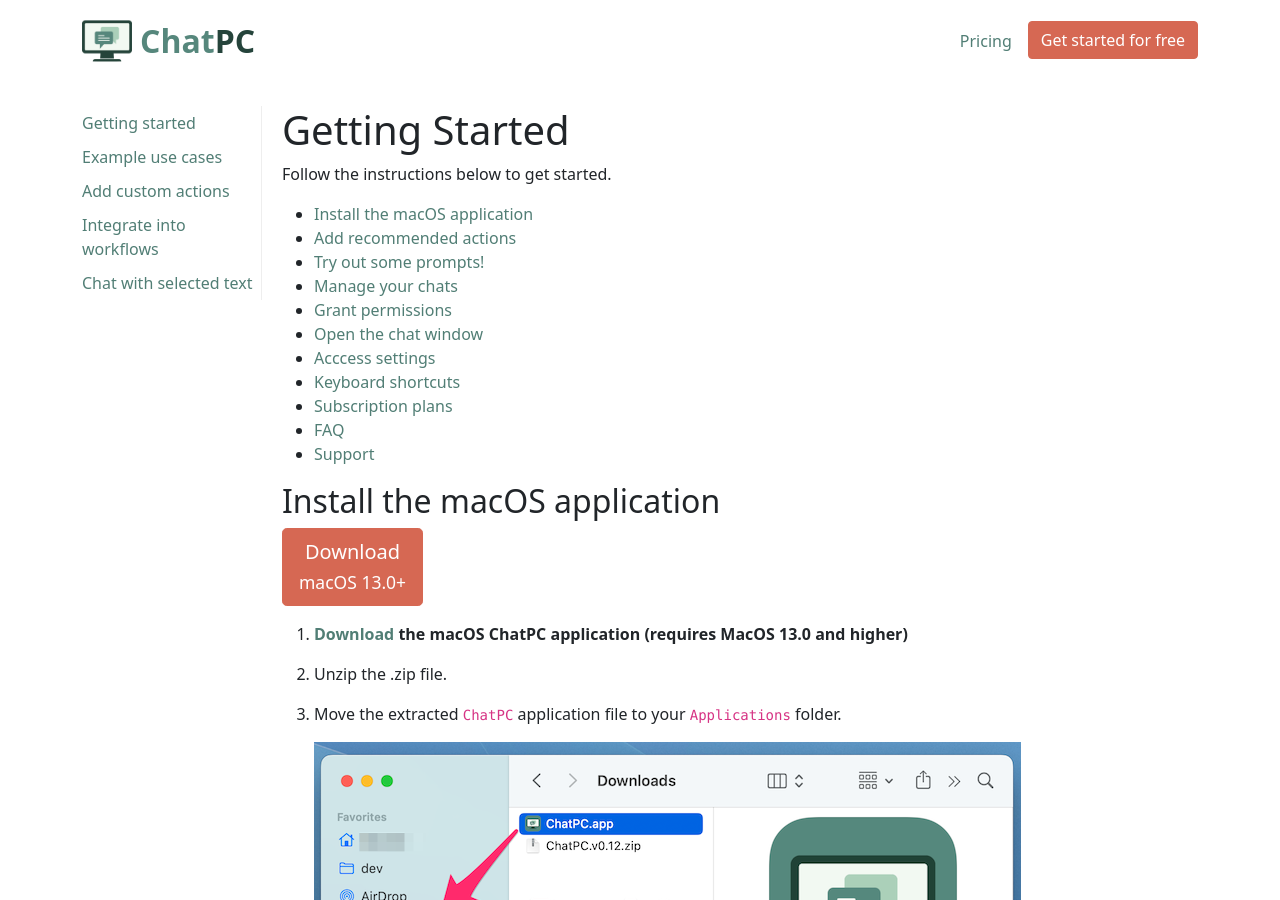
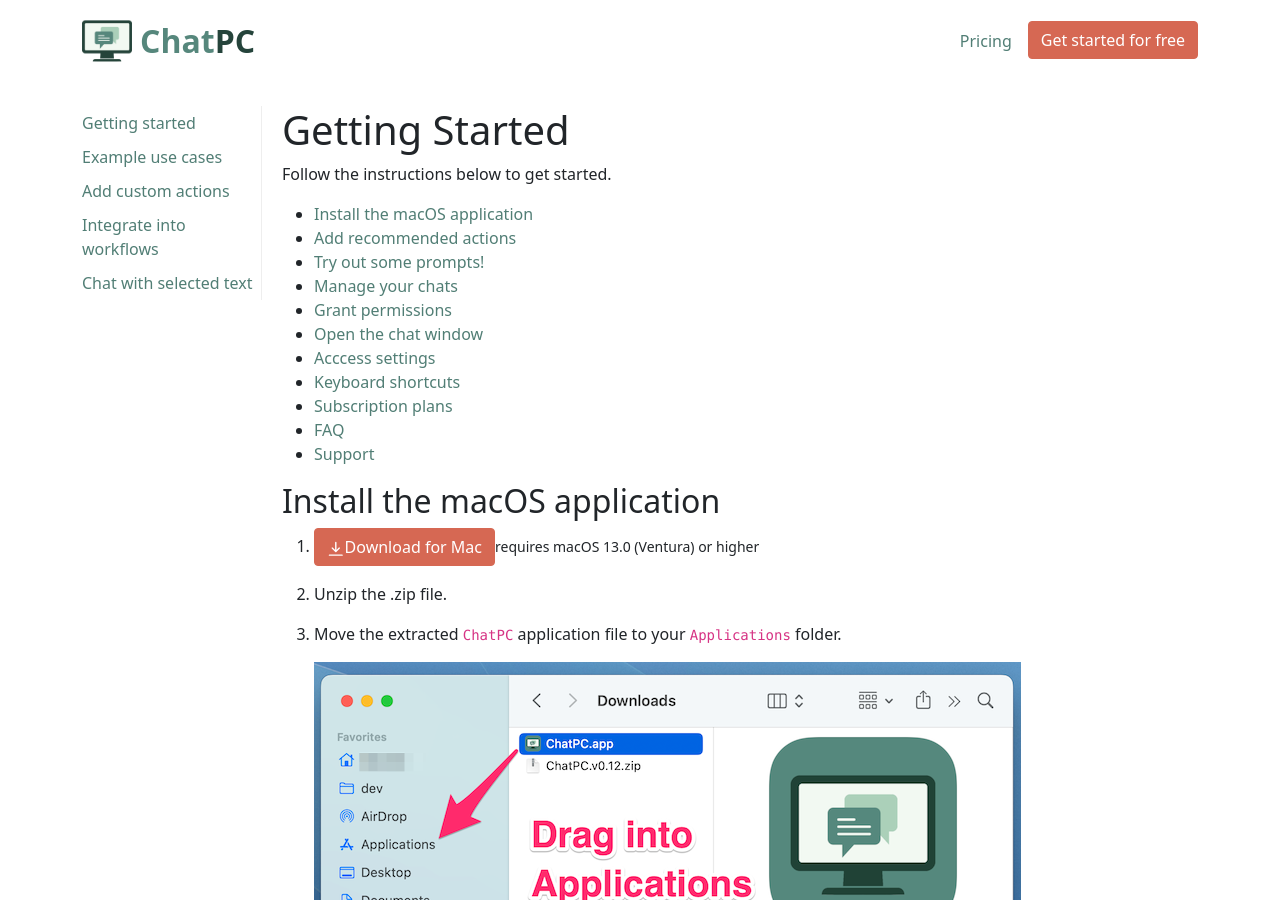
Before and after one commit to dounan/chat-pc-site, a Jekyll site: the page built from docs/macos/getting-started/index-qa.md, in a window 1280 px wide and 900 px high. Built offline with Jekyll 4.4.1, drawn with Linux system fonts in a browser that asks for light colours; comment, search, counter and statistics services are not loaded; our own code applies the rules of GitHub Pages for plain Markdown files.

Commit message:
try download button

```diff
--- a/docs/macos/getting-started/index-qa.md
+++ b/docs/macos/getting-started/index-qa.md
@@ -19,13 +19,7 @@
 
 ## Install the macOS application
 
-<a href="https://github.com/dounan/chat-pc-site/releases/download/v0.26/ChatPC.v0.26.zip" download class="btn btn-cta btn-lg">
-  Download
-  <br/>
-  <small>macOS 13.0+</small>
-</a>
-
-1. **[Download](https://github.com/dounan/chat-pc-site/releases/download/v0.26/ChatPC.v0.26.zip) the macOS ChatPC application (requires MacOS 13.0 and higher)**
+1. <p><a href="https://github.com/dounan/chat-pc-site/releases/download/v0.26/ChatPC.v0.26.zip" download="" class="btn btn-cta"><span><svg width="1.1em" height="1.1em" viewBox="0 0 24 25" fill="none" xmlns="http://www.w3.org/2000/svg"><path d="M12 2.5C12.5523 2.5 13 2.94772 13 3.5V14.0858L16.2929 10.7929C16.6834 10.4024 17.3166 10.4024 17.7071 10.7929C18.0976 11.1834 18.0976 11.8166 17.7071 12.2071L12.7078 17.2064L12.7005 17.2136C12.5208 17.3901 12.2746 17.4992 12.003 17.5L12 17.5L11.997 17.5C11.8625 17.4996 11.7343 17.4727 11.6172 17.4241C11.502 17.3764 11.3938 17.3063 11.2995 17.2136L11.2922 17.2064L6.29289 12.2071C5.90237 11.8166 5.90237 11.1834 6.29289 10.7929C6.68342 10.4024 7.31658 10.4024 7.70711 10.7929L11 14.0858V3.5C11 2.94772 11.4477 2.5 12 2.5Z" fill="white"></path><path d="M3 20.5C2.44772 20.5 2 20.9477 2 21.5C2 22.0523 2.44772 22.5 3 22.5H21C21.5523 22.5 22 22.0523 22 21.5C22 20.9477 21.5523 20.5 21 20.5H3Z" fill="white"></path></svg></span>Download for Mac</a><span><small>requires macOS 13.0 (Ventura) or higher</small></span></p>
 
 1. Unzip the .zip file.
 
```
